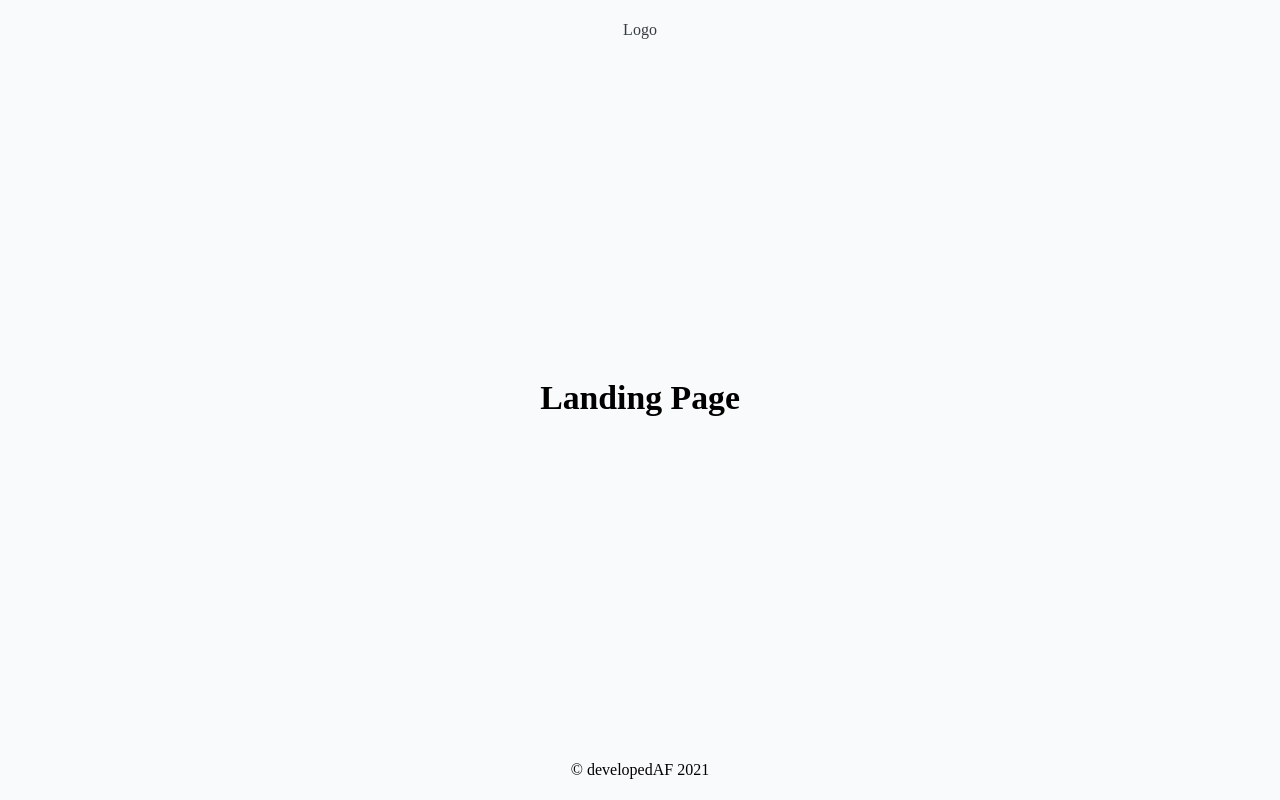
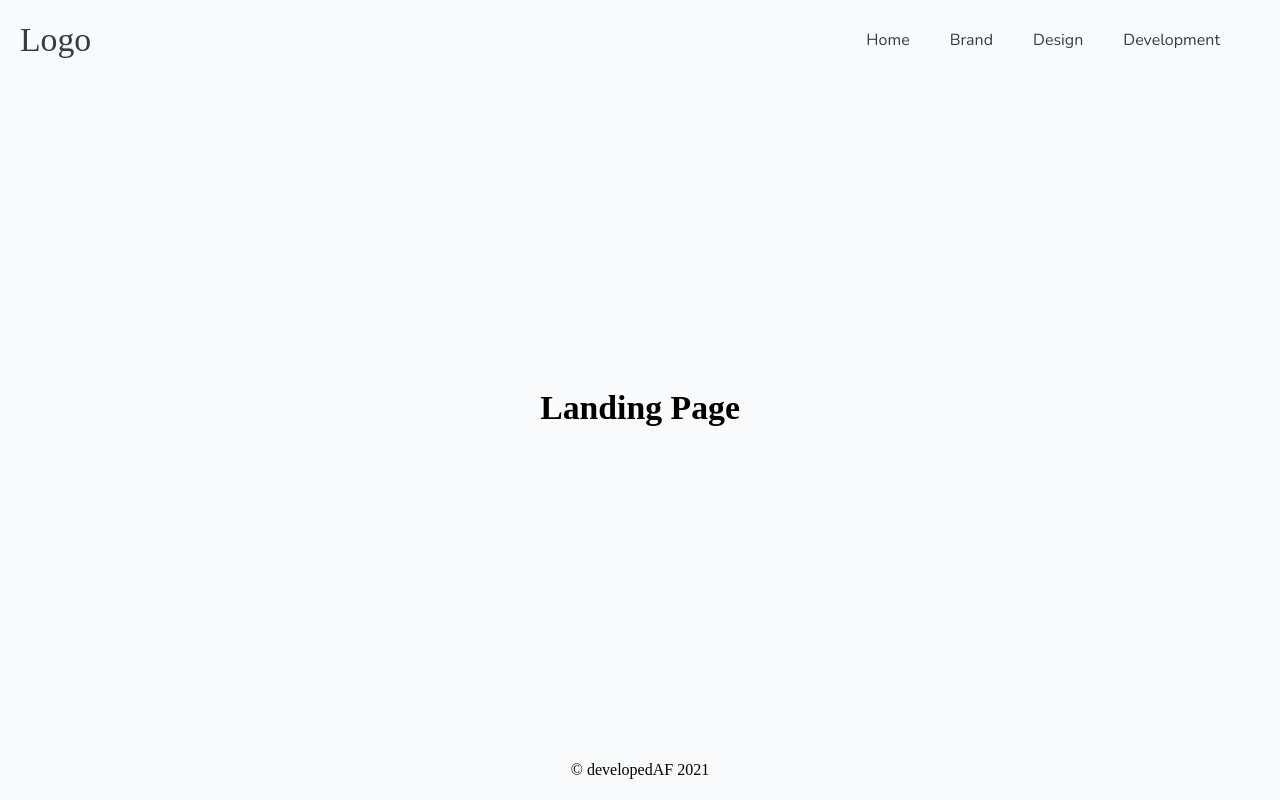
Before and after one commit to alexandruFolea/third-website, a Next.js app: page / in a window 1280 px wide. Built offline with nearby package versions, Linux system fonts and the light colour scheme; a web font is replaced by a local one.

Commit message:
added responsive navbar

```diff
--- a/components/Navigation.js
+++ b/components/Navigation.js
@@ -1,10 +1,53 @@
 import Link from 'next/link';
+import { FaBars } from 'react-icons/fa';
+import { useState } from 'react';
+
 const Navigation = () => {
+	const [open, setOpen] = useState(false);
+	const handleClick = () => setOpen(!open);
+	const closeMobileMenu = () => setOpen(false);
+
 	return (
-		<nav>
-			<Link href='/'>
-				<a>Logo</a>
-			</Link>
+		<nav className='navbar'>
+			<div
+				className={open ? 'navbar__logo active' : 'navbar__logo'}
+				onClick={closeMobileMenu}
+			>
+				<Link href='/'>
+					<a>Logo</a>
+				</Link>
+				{/* <h1>Logo</h1> */}
+			</div>
+
+			<ul className={open ? 'navbar__list active' : 'navbar__list'}>
+				<li onClick={closeMobileMenu}>
+					<Link href='/'>
+						<a>Home</a>
+					</Link>
+				</li>
+				<li onClick={closeMobileMenu}>
+					<Link href='/'>
+						<a>Brand</a>
+					</Link>
+				</li>
+				<li onClick={closeMobileMenu}>
+					<Link href='/design'>
+						<a>Design</a>
+					</Link>
+				</li>
+				<li onClick={closeMobileMenu}>
+					<Link href='/'>
+						<a>Development</a>
+					</Link>
+				</li>
+			</ul>
+
+			<div
+				className={open ? 'navbar__burger active' : 'navbar__burger'}
+				onClick={handleClick}
+			>
+				<FaBars />
+			</div>
 		</nav>
 	);
 };
--- a/styles/0-resets/_reset.scss
+++ b/styles/0-resets/_reset.scss
@@ -14,6 +14,11 @@ a {
 	text-decoration: none;
 }
 
+ul,
+li {
+	list-style: none;
+}
+
 button {
 	all: unset;
 }
--- a/styles/1-helpers/_mixins.scss
+++ b/styles/1-helpers/_mixins.scss
@@ -74,7 +74,7 @@
 @mixin heading() {
 	margin-bottom: 0.35rem;
 	line-height: 1.2;
-	color: inherit;
+	// color: inherit;
 	@include sec-font;
 }
 
--- a/styles/3-layout/_header.scss
+++ b/styles/3-layout/_header.scss
@@ -1,11 +1,80 @@
-nav {
-	height: 6rem;
+.navbar {
+	// height: 6rem;
+	@include max-width;
+	display: flex;
+	align-items: center;
+	justify-content: space-between;
+	padding: 2rem;
+	color: $mono2;
+	position: relative;
 
-	@include flex-center-row;
-	@include max-width;
+	&__logo {
+		a {
+			@include heading-1;
+			color: $mono2;
+		}
+		position: relative;
+		z-index: 200;
 
-	a {
-		font-size: 1.6rem;
-		color: $mono2;
+		&.active {
+			a {
+				color: $mono8;
+			}
+		}
+	}
+
+	&__list {
+		@include flex-center-row;
+
+		li {
+			@include paragraph;
+			margin-right: 4rem;
+
+			a {
+				color: $mono2;
+			}
+		}
+
+		&.active {
+			position: absolute;
+			z-index: 90;
+			height: 60rem;
+			width: 100%;
+			background: #000;
+			top: 0;
+			right: 0;
+			left: 0;
+			@include flex-center-column-end;
+
+			li {
+				margin-bottom: 2rem;
+				a {
+					color: $mono8;
+					@include heading-3;
+					font-size: 3rem;
+				}
+			}
+		}
+
+		//query
+		@include md {
+			display: none;
+		}
+	}
+
+	&__burger {
+		display: none;
+
+		@include md {
+			position: relative;
+			z-index: 100;
+			display: block;
+			cursor: pointer;
+			font-size: 3rem;
+			color: $mono2;
+		}
+		&.active {
+			color: $mono5;
+		}
 	}
 }
```
